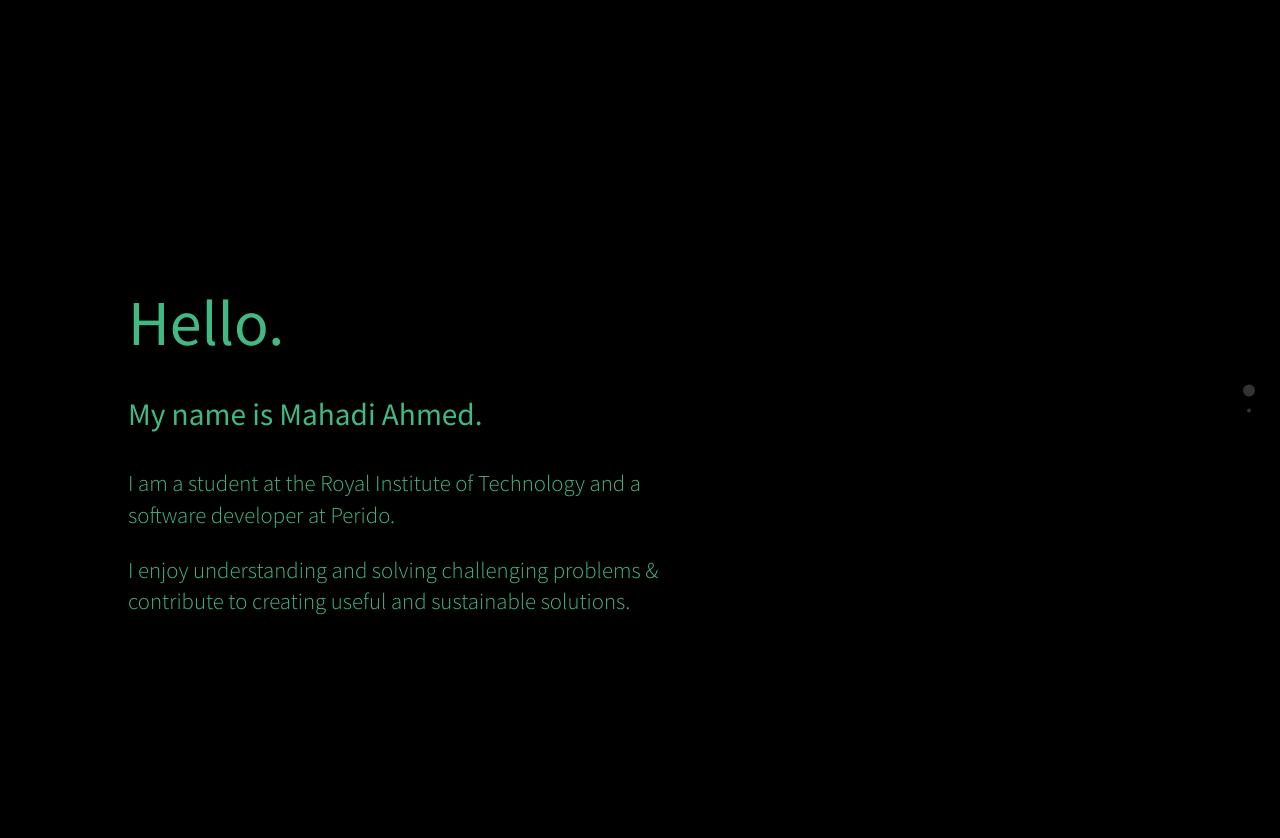
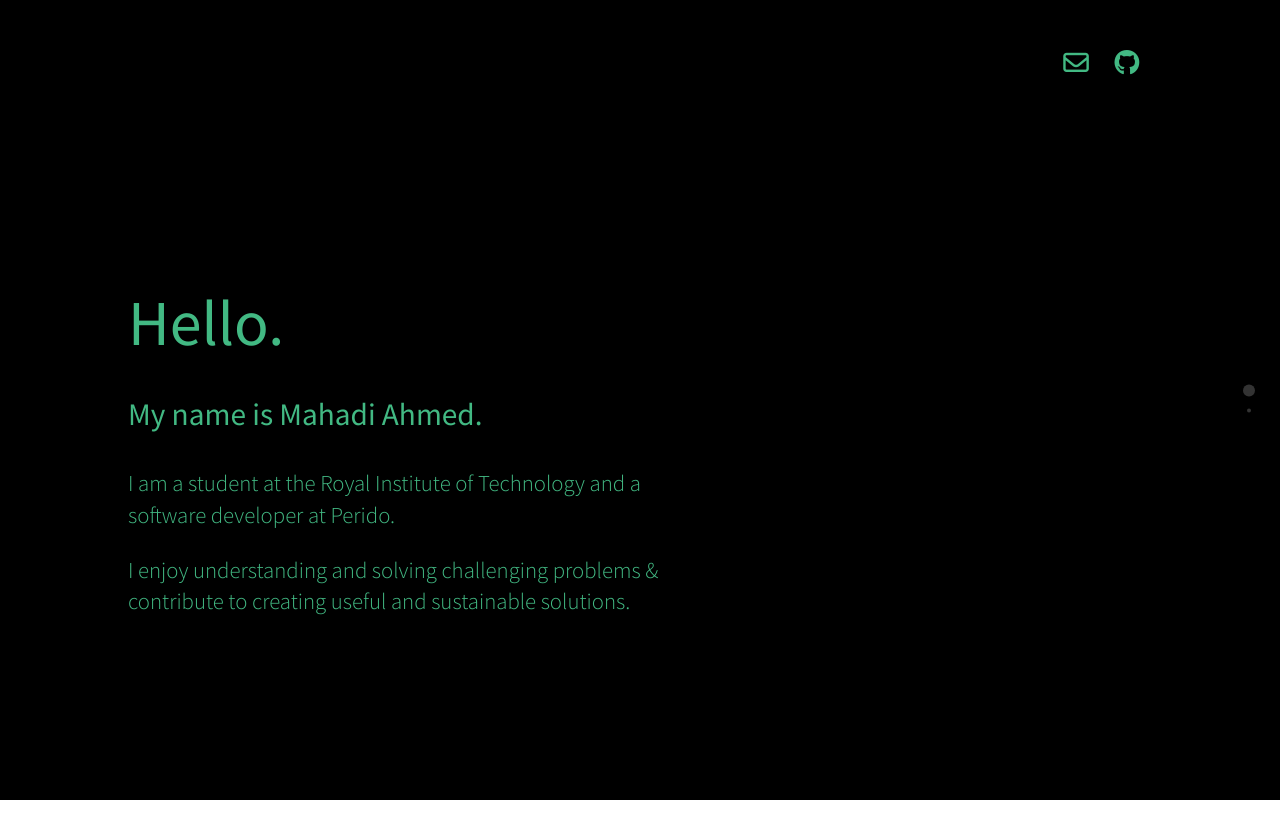
Before and after one commit to Mahadi-Ahmed/mahadia.me, a plain HTML site: page index.html in a window 1280 px wide. After the commit the page ends 800 px from the top, so only its background shows below. Drawn offline with nearby package versions, Linux system fonts and the light colour scheme.

Commit message:
header with contact links

```diff
--- a/index.html
+++ b/index.html
@@ -5,9 +5,12 @@
   <meta http-equiv="X-UA-Compatible" content="IE=edge">
   <title>mahadia</title>
   <meta name="viewport" content="width=device-width, initial-scale=1">
-  <link href="https://fonts.googleapis.com/css?family=Source+Sans+Pro:400,200,900italic,900,700italic,700,600italic,600,400italic,300italic,300,200italic" rel='stylesheet' type='text/css'>
+  <script src="https://kit.fontawesome.com/7a007c57eb.js" crossorigin="anonymous"></script>
+  <link href="https://fonts.googleapis.com/css?family=Source+Sans+Pro:400,200,900italic,900,700italic,700,600italic,600,400italic,300italic,300,200italic"
+    rel='stylesheet'
+    type='text/css'>
   <style>
-    body {
+    .container {
       font-family: 'Source Sans Pro', -apple-system, BlinkMacSystemFont, 'Segoe UI', Roboto, Oxygen, Ubuntu, Cantarell, 'Open Sans', 'Helvetica Neue';
       font-size: calc(10px + 0.33vw);
       -webkit-font-smoothing: antialiased;
@@ -26,11 +29,50 @@
       line-height: 1.4;
       max-width: 26em;
     }
+    #header{
+		position:fixed;
+		height: 50px;
+		display:flex;
+        justify-content: flex-end;
+		width: 89%;
+		background: black;
+		z-index:9;
+		color: #42b983;
+		padding: 20px 0 0 0;
+	}
+
+	#header{
+		top:0px;
+	}
+    #header p{
+        flex-direction: row;
+    }
+    a:link {
+        color: #42b983;
+    }
+    a:visited {
+        color: #42b983;
+    }
+    a:hover {
+        color:aliceblue;
+    }
   </style>
 </head>
 <body>
+    <div id="header">
+        <p style="margin-right: 1em;">
+            <a href="mailto:mahadi4@gmail.com">
+                <i class="far fa-envelope"></i>
+            </a>
+        </p>
+        <p>
+            <a href="https://github.com/Mahadi-Ahmed">
+                <i class="fab fa-github"></i>
+            </a>
+        </p>
+    </div>
     <div id="fullpage">
-        <div class="section firstPage">
+        <div class="section firstPage container">
             <h1>Hello.</h1>
             <p style="font-weight: 500; font-size: 2.2em;">
                 My name is Mahadi Ahmed.
@@ -43,7 +85,7 @@
                 and sustainable solutions.
             </p>
         </div>
-        <div class="section skillsPage">
+        <div class="section skillsPage container">
             <p style="font-weight: 500; font-size: 2.2em;">
                 Skills & tools
             </p>
@@ -77,6 +119,8 @@
             scrollHorizontally: true,
             licenseKey: 'A992688A-4BEC4BE1-AAF9FDF5-F944ECC1',
             navigation: true,
+            ccs3: true,
+            fixedElements: '.contact',
         });
     </script>
 </body>
```
